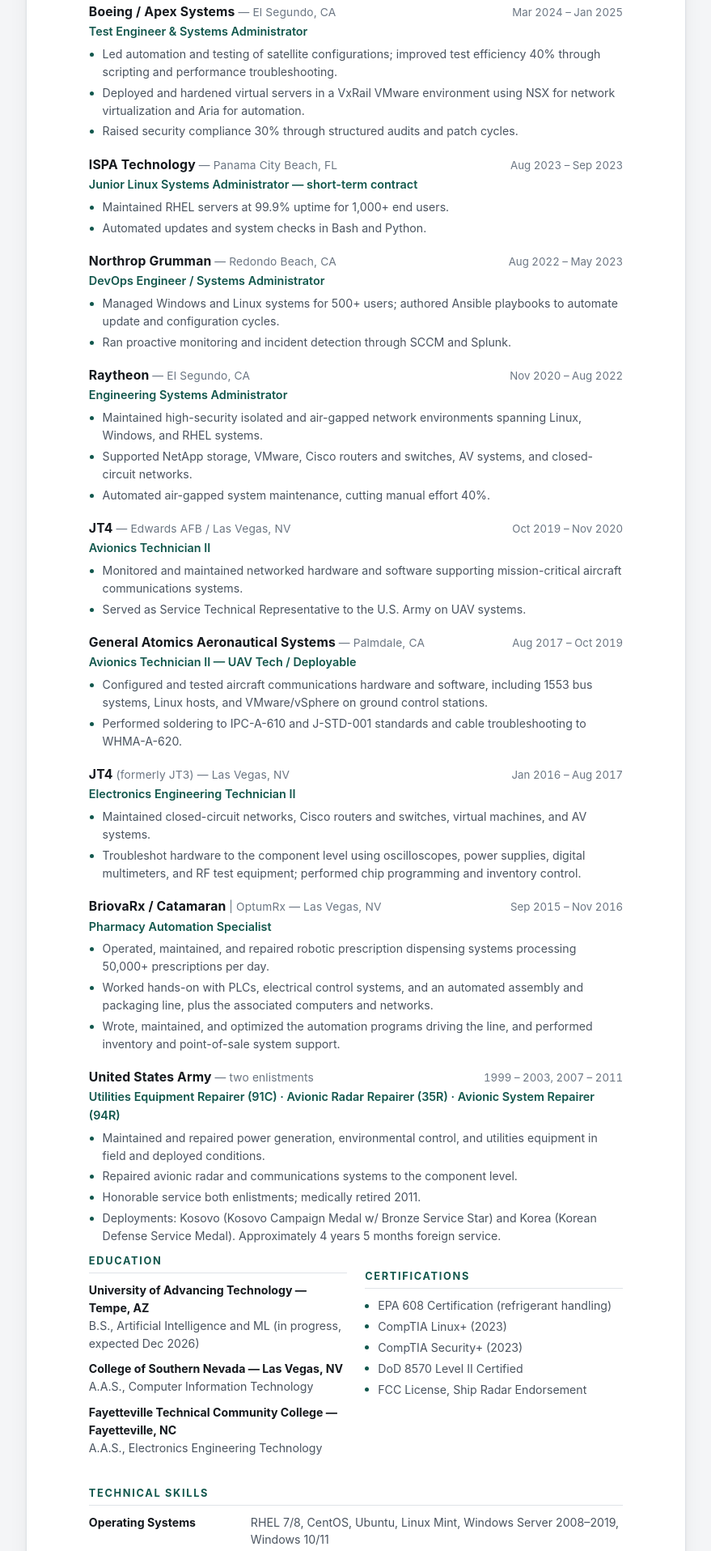
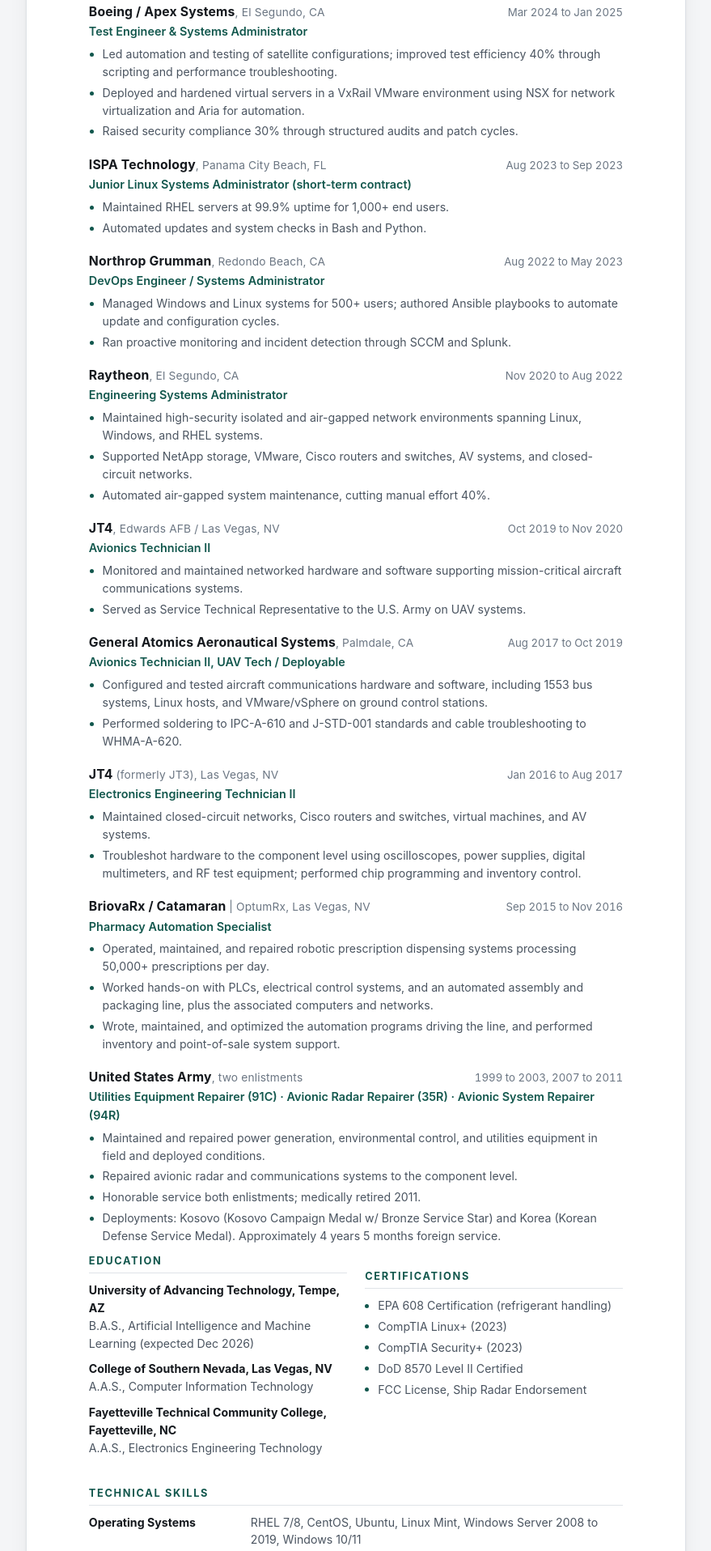
Before and after one commit to Striker9000/resume, a plain HTML site: page sysadmin.html in a window 1280 px wide. Shown: the part 1466-3382 px from the top of the page at 81% size, without its empty margins (200-1079 px from the left). Drawn offline with Linux system fonts and the light colour scheme.

Commit message:
Fix sysadmin degree (B.A.S.), remove dashes, refresh README, build both PDFs
Reviewed by independent reviewer agent before push.

Co-Authored-By: Claude Opus 5.5 <noreply@anthropic.com>

```diff
--- a/sysadmin.html
+++ b/sysadmin.html
@@ -3,7 +3,7 @@
 <head>
 <meta charset="utf-8">
 <meta name="viewport" content="width=device-width, initial-scale=1">
-<title>Ty Moore &mdash; Windows and Linux Systems Engineer</title>
+<title>Ty Moore, Windows and Linux Systems Engineer</title>
 <meta name="description" content="Ty Moore - Windows and Linux Systems Engineer. RHEL and Windows Server, Active Directory, virtualization, Ansible/Python/PowerShell automation, STIG hardening. U.S. Army veteran. Open to relocation and remote work.">
 <style>
   :root{
@@ -238,8 +238,8 @@
 
     <div class="job">
       <div class="job-head">
-        <div class="job-org">NWIC / Information Systems Solutions <span class="job-loc">(NIWC Pacific) &mdash; San Diego, CA</span></div>
-        <div class="job-dates">Jun 2025 &ndash; Feb 2026</div>
+        <div class="job-org">NWIC / Information Systems Solutions <span class="job-loc">(NIWC Pacific), San Diego, CA</span></div>
+        <div class="job-dates">Jun 2025 to Feb 2026</div>
       </div>
       <div class="job-title">Linux Systems Engineer</div>
       <ul>
@@ -252,8 +252,8 @@
 
     <div class="job">
       <div class="job-head">
-        <div class="job-org">Boeing / Apex Systems <span class="job-loc">&mdash; El Segundo, CA</span></div>
-        <div class="job-dates">Mar 2024 &ndash; Jan 2025</div>
+        <div class="job-org">Boeing / Apex Systems<span class="job-loc">, El Segundo, CA</span></div>
+        <div class="job-dates">Mar 2024 to Jan 2025</div>
       </div>
       <div class="job-title">Test Engineer &amp; Systems Administrator</div>
       <ul>
@@ -265,10 +265,10 @@
 
     <div class="job">
       <div class="job-head">
-        <div class="job-org">ISPA Technology <span class="job-loc">&mdash; Panama City Beach, FL</span></div>
-        <div class="job-dates">Aug 2023 &ndash; Sep 2023</div>
+        <div class="job-org">ISPA Technology<span class="job-loc">, Panama City Beach, FL</span></div>
+        <div class="job-dates">Aug 2023 to Sep 2023</div>
       </div>
-      <div class="job-title">Junior Linux Systems Administrator &mdash; short-term contract</div>
+      <div class="job-title">Junior Linux Systems Administrator (short-term contract)</div>
       <ul>
         <li>Maintained RHEL servers at 99.9% uptime for 1,000+ end users.</li>
         <li>Automated updates and system checks in Bash and Python.</li>
@@ -277,8 +277,8 @@
 
     <div class="job">
       <div class="job-head">
-        <div class="job-org">Northrop Grumman <span class="job-loc">&mdash; Redondo Beach, CA</span></div>
-        <div class="job-dates">Aug 2022 &ndash; May 2023</div>
+        <div class="job-org">Northrop Grumman<span class="job-loc">, Redondo Beach, CA</span></div>
+        <div class="job-dates">Aug 2022 to May 2023</div>
       </div>
       <div class="job-title">DevOps Engineer / Systems Administrator</div>
       <ul>
@@ -289,8 +289,8 @@
 
     <div class="job">
       <div class="job-head">
-        <div class="job-org">Raytheon <span class="job-loc">&mdash; El Segundo, CA</span></div>
-        <div class="job-dates">Nov 2020 &ndash; Aug 2022</div>
+        <div class="job-org">Raytheon<span class="job-loc">, El Segundo, CA</span></div>
+        <div class="job-dates">Nov 2020 to Aug 2022</div>
       </div>
       <div class="job-title">Engineering Systems Administrator</div>
       <ul>
@@ -302,8 +302,8 @@
 
     <div class="job">
       <div class="job-head">
-        <div class="job-org">JT4 <span class="job-loc">&mdash; Edwards AFB / Las Vegas, NV</span></div>
-        <div class="job-dates">Oct 2019 &ndash; Nov 2020</div>
+        <div class="job-org">JT4<span class="job-loc">, Edwards AFB / Las Vegas, NV</span></div>
+        <div class="job-dates">Oct 2019 to Nov 2020</div>
       </div>
       <div class="job-title">Avionics Technician II</div>
       <ul>
@@ -314,10 +314,10 @@
 
     <div class="job">
       <div class="job-head">
-        <div class="job-org">General Atomics Aeronautical Systems <span class="job-loc">&mdash; Palmdale, CA</span></div>
-        <div class="job-dates">Aug 2017 &ndash; Oct 2019</div>
+        <div class="job-org">General Atomics Aeronautical Systems<span class="job-loc">, Palmdale, CA</span></div>
+        <div class="job-dates">Aug 2017 to Oct 2019</div>
       </div>
-      <div class="job-title">Avionics Technician II &mdash; UAV Tech / Deployable</div>
+      <div class="job-title">Avionics Technician II, UAV Tech / Deployable</div>
       <ul>
         <li>Configured and tested aircraft communications hardware and software, including 1553 bus systems, Linux hosts, and VMware/vSphere on ground control stations.</li>
         <li>Performed soldering to IPC-A-610 and J-STD-001 standards and cable troubleshooting to WHMA-A-620.</li>
@@ -326,8 +326,8 @@
 
     <div class="job">
       <div class="job-head">
-        <div class="job-org">JT4 <span class="job-loc">(formerly JT3) &mdash; Las Vegas, NV</span></div>
-        <div class="job-dates">Jan 2016 &ndash; Aug 2017</div>
+        <div class="job-org">JT4 <span class="job-loc">(formerly JT3), Las Vegas, NV</span></div>
+        <div class="job-dates">Jan 2016 to Aug 2017</div>
       </div>
       <div class="job-title">Electronics Engineering Technician II</div>
       <ul>
@@ -338,8 +338,8 @@
 
     <div class="job">
       <div class="job-head">
-        <div class="job-org">BriovaRx / Catamaran <span class="job-loc">| OptumRx &mdash; Las Vegas, NV</span></div>
-        <div class="job-dates">Sep 2015 &ndash; Nov 2016</div>
+        <div class="job-org">BriovaRx / Catamaran <span class="job-loc">| OptumRx, Las Vegas, NV</span></div>
+        <div class="job-dates">Sep 2015 to Nov 2016</div>
       </div>
       <div class="job-title">Pharmacy Automation Specialist</div>
       <ul>
@@ -351,8 +351,8 @@
 
     <div class="job">
       <div class="job-head">
-        <div class="job-org">United States Army <span class="job-loc">&mdash; two enlistments</span></div>
-        <div class="job-dates">1999 &ndash; 2003, 2007 &ndash; 2011</div>
+        <div class="job-org">United States Army<span class="job-loc">, two enlistments</span></div>
+        <div class="job-dates">1999 to 2003, 2007 to 2011</div>
       </div>
       <div class="job-title">Utilities Equipment Repairer (91C) &middot; Avionic Radar Repairer (35R) &middot; Avionic System Repairer (94R)</div>
       <ul>
@@ -369,15 +369,15 @@
     <section>
       <h2>Education</h2>
       <div class="edu">
-        <div class="edu-school">University of Advancing Technology &mdash; Tempe, AZ</div>
-        <div class="edu-degree">B.S., Artificial Intelligence and ML (in progress, expected Dec 2026)</div>
+        <div class="edu-school">University of Advancing Technology, Tempe, AZ</div>
+        <div class="edu-degree">B.A.S., Artificial Intelligence and Machine Learning (expected Dec 2026)</div>
       </div>
       <div class="edu">
-        <div class="edu-school">College of Southern Nevada &mdash; Las Vegas, NV</div>
+        <div class="edu-school">College of Southern Nevada, Las Vegas, NV</div>
         <div class="edu-degree">A.A.S., Computer Information Technology</div>
       </div>
       <div class="edu">
-        <div class="edu-school">Fayetteville Technical Community College &mdash; Fayetteville, NC</div>
+        <div class="edu-school">Fayetteville Technical Community College, Fayetteville, NC</div>
         <div class="edu-degree">A.A.S., Electronics Engineering Technology</div>
       </div>
     </section>
@@ -398,7 +398,7 @@
     <h2>Technical Skills</h2>
     <dl class="spec">
       <dt>Operating Systems</dt>
-      <dd>RHEL 7/8, CentOS, Ubuntu, Linux Mint, Windows Server 2008&ndash;2019, Windows 10/11</dd>
+      <dd>RHEL 7/8, CentOS, Ubuntu, Linux Mint, Windows Server 2008 to 2019, Windows 10/11</dd>
 
       <dt>Windows Administration</dt>
       <dd>Active Directory, domain controllers, Group Policy, SCCM, WSUS, Intune, RSAT</dd>
@@ -430,8 +430,8 @@
   </section>
 
   <footer class="stamp">
-    <span>Ty Moore &mdash; Windows and Linux Systems Engineer</span>
-    <span>Updated September 2026</span>
+    <span>Ty Moore, Windows and Linux Systems Engineer</span>
+    <span>Updated November 2026</span>
   </footer>
 
 </main>
```
Also changed, not shown: index.html (+4 -2 lines), 4 other files.
